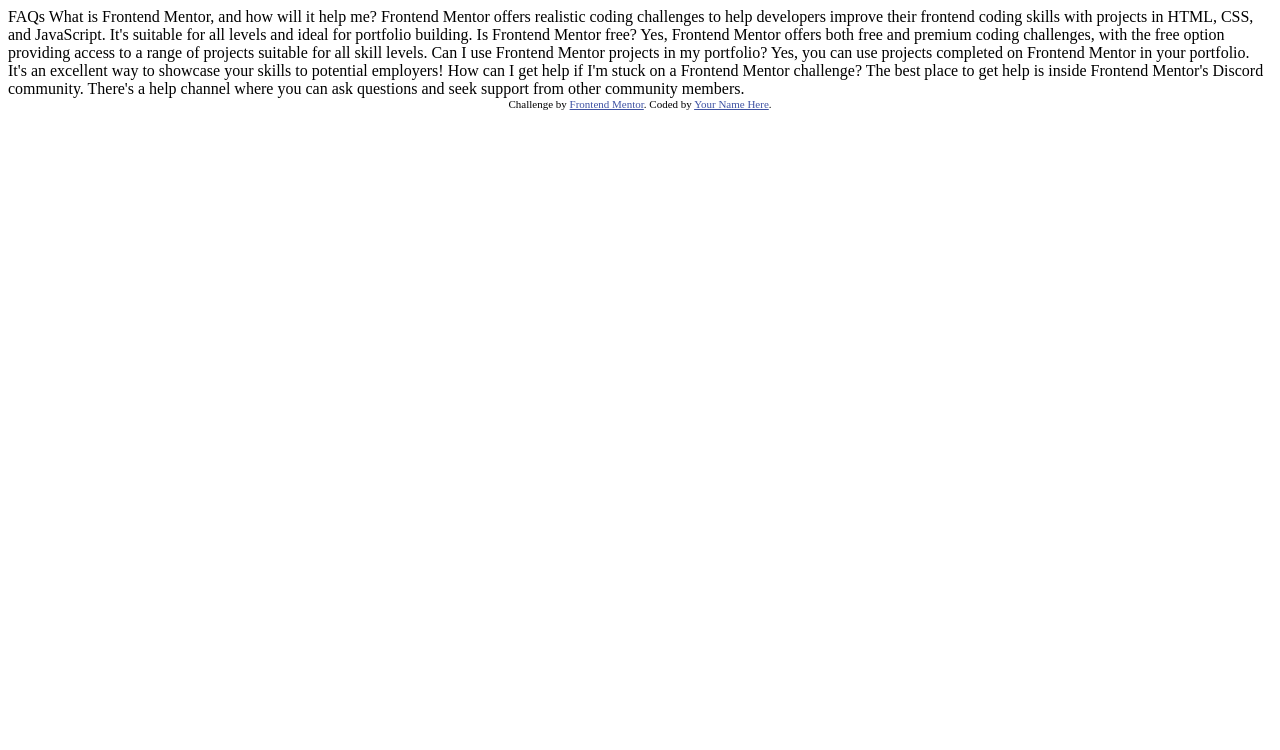
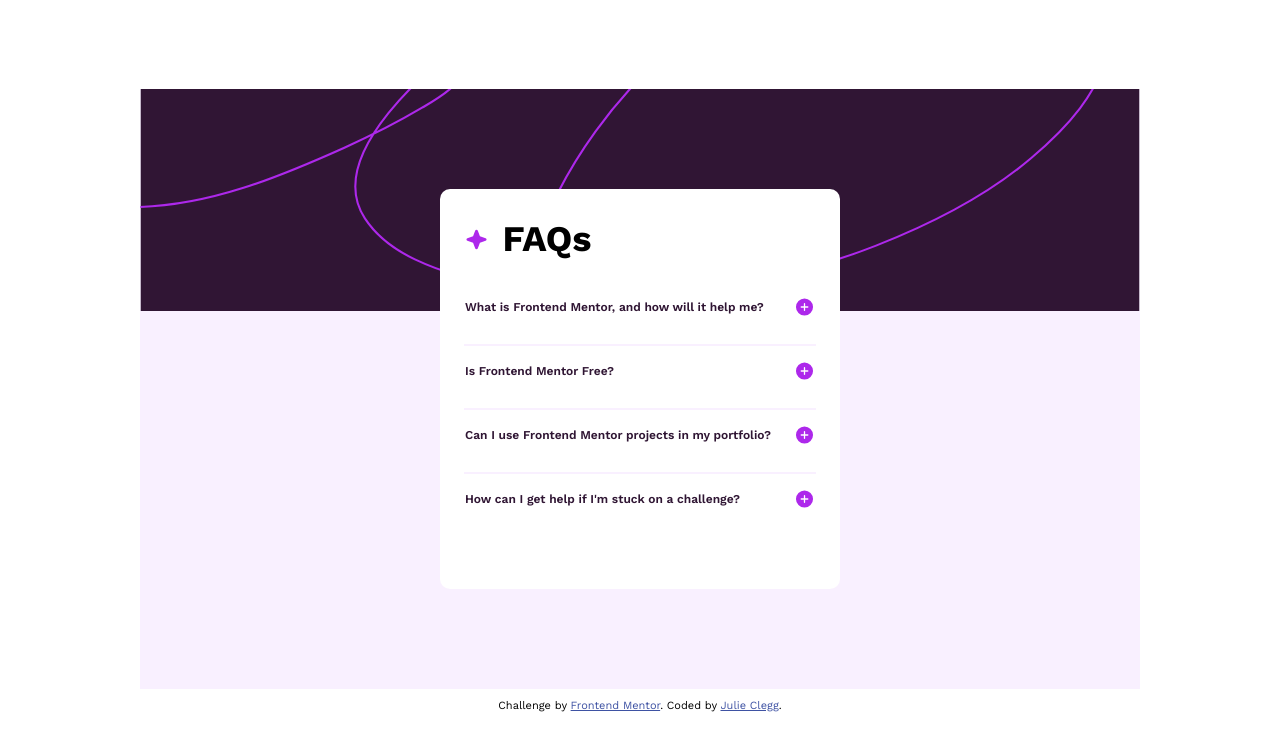
Before and after one commit to jclegg31/accordion-faq, a plain HTML site: page index.html in a window 1280 px wide. Drawn offline with nearby package versions, Linux system fonts and the light colour scheme.

Commit message:
desktop version

```diff
--- /dev/null
+++ b/css/style.css
@@ -0,0 +1,102 @@
+:root {
+  --bg-color: hsl(275, 100%, 97%);
+  --bg-container: hsl(0, 0%, 100%);
+  --font-graypurple: hsl(292, 16%, 49%);
+  --darkpurple: hsl(292, 42%, 14%);
+}
+
+body {
+  font-family: 'Work Sans', sans-serif;
+  margin: 0;
+  padding: 0;
+  box-sizing: border-box;
+  height: 100vh;
+
+  display: flex;
+  flex-direction: column;
+  justify-content: center;
+  align-items: center;
+}
+
+hr {
+  width: 350px;
+  border: 1px solid var(--bg-color);
+}
+
+.main-container {
+  height: 600px;
+  width: 1000px;
+  background-color: var(--bg-color);
+
+  background-image: url('../assets/images/background-pattern-desktop.svg');
+  background-repeat: no-repeat;
+  background-position: top;
+  background-size: contain;
+
+  display: flex;
+  justify-content: center;
+  align-items: center;
+}
+
+.content-container {
+  height: 400px;
+  width: 400px;
+  background-color: var(--bg-container);
+  border-radius: 10px;
+}
+
+.content-header {
+  font-size: 24px;
+  font-weight: 700;
+  margin-left: 25px;
+  display: flex;
+}
+
+.content-header img {
+  width: 6%;
+  margin-right: 15px;
+}
+
+.accordion-wrapper {
+  width: 350px;
+  margin: 0 auto;
+}
+
+.accordion-heading {
+  display: flex;
+  justify-content: space-between;
+}
+
+.accordion-heading img {
+  width: 6%;
+}
+
+.accordion-heading h2 {
+  font-size: 12px;
+  font-weight: 600;
+  color: var(--darkpurple);
+}
+
+.accordion-content p {
+  font-size: 10px;
+  line-height: 1.4;
+  color: var(--font-graypurple);
+  height: 0;
+  overflow: hidden;
+  transition: 0.5s;
+  /* display: none; */
+}
+
+.accordion.active .accordion-content p {
+  height: 50px;
+}
+
+.attribution {
+  font-size: 11px;
+  text-align: center;
+  margin-top: 10px;
+}
+
+.attribution a {
+  color: hsl(228, 45%, 44%);
+}
--- a/index.html
+++ b/index.html
@@ -1,48 +1,99 @@
 <!DOCTYPE html>
 <html lang="en">
+
 <head>
   <meta charset="UTF-8">
-  <meta name="viewport" content="width=device-width, initial-scale=1.0"> <!-- displays site properly based on user's device -->
+  <meta name="viewport" content="width=device-width, initial-scale=1.0">
+  <!-- displays site properly based on user's device -->
 
   <link rel="icon" type="image/png" sizes="32x32" href="./assets/images/favicon-32x32.png">
+  <link rel="stylesheet" href="./css/style.css">
+  <link rel="preconnect" href="https://fonts.googleapis.com">
+  <link rel="preconnect" href="https://fonts.gstatic.com" crossorigin>
+  <link href="https://fonts.googleapis.com/css2?family=Work+Sans:wght@400;600;700&display=swap" rel="stylesheet">
 
   <title>Frontend Mentor | FAQ accordion</title>
 
-  <!-- Feel free to remove these styles or customise in your own stylesheet 👍 -->
-  <style>
-    .attribution { font-size: 11px; text-align: center; }
-    .attribution a { color: hsl(228, 45%, 44%); }
-  </style>
 </head>
+
 <body>
+  <main class="main-container">
+    <section class="content-container">
+      <div class="content-header">
+        <img src="./assets/images/icon-star.svg" alt="star icon">
+        <h1>FAQs</h1>
+      </div>
 
-  FAQs
-
-  What is Frontend Mentor, and how will it help me?
-
-  Frontend Mentor offers realistic coding challenges to help developers improve their
-  frontend coding skills with projects in HTML, CSS, and JavaScript. It's suitable for
-  all levels and ideal for portfolio building.
-
-  Is Frontend Mentor free?
-
-  Yes, Frontend Mentor offers both free and premium coding challenges, with the free
-  option providing access to a range of projects suitable for all skill levels.
-
-  Can I use Frontend Mentor projects in my portfolio?
-
-  Yes, you can use projects completed on Frontend Mentor in your portfolio. It's an excellent
-  way to showcase your skills to potential employers!
-
-  How can I get help if I'm stuck on a Frontend Mentor challenge?
-
-  The best place to get help is inside Frontend Mentor's Discord community. There's a help
-  channel where you can ask questions and seek support from other community members.
+      <div class="accordion-wrapper">
+        <div class="accordion">
+          <div class="accordion-heading">
+            <h2>What is Frontend Mentor, and how will it help me?</h2>
+            <img src="./assets/images/icon-plus.svg" alt="plus icon">
+          </div>
+          <div class="accordion-content">
+            <p>Frontend Mentor offers realistic coding challenges to help developers
+              improve their frontend coding skills with projects in HTML, CSS, and JavaScript.
+              It's suitable for all levels and ideal for portfolio building.
+            </p>
+          </div>
+        </div>
+      </div>
+      <hr>
+      <div class="accordion-wrapper">
+        <div class="accordion">
+          <div class="accordion-heading">
+            <h2>Is Frontend Mentor Free?</h2>
+            <img src="./assets/images/icon-plus.svg" alt="plus icon">
+          </div>
+          <div class="accordion-content">
+            <p>Lorem ipsum dolor sit amet consectetur, adipisicing elit. Provident id voluptatibus, cumque ut dolorum
+              sint numquam a porro cum ad.
+            </p>
+          </div>
+        </div>
+      </div>
+      <hr>
+      <div class="accordion-wrapper">
+        <div class="accordion">
+          <div class="accordion-heading">
+            <h2>Can I use Frontend Mentor projects in my portfolio?</h2>
+            <img src="./assets/images/icon-plus.svg" alt="plus icon">
+          </div>
+          <div class="accordion-content">
+            <p>Lorem ipsum dolor sit amet consectetur adipisicing elit. Reprehenderit repellendus cum id aliquam beatae
+              consequuntur fugiat rem fuga? Possimus asperiores ex distinctio dolorum quidem? Perspiciatis, placeat
+              libero? Esse, quos perferendis.
+            </p>
+          </div>
+        </div>
+      </div>
+      <hr>
+      <div class="accordion-wrapper">
+        <div class="accordion">
+          <div class="accordion-heading">
+            <h2>How can I get help if I'm stuck on a challenge?</h2>
+            <img src="./assets/images/icon-plus.svg" alt="plus icon">
+          </div>
+          <div class="accordion-content">
+            <p>Lorem ipsum dolor sit amet, consectetur adipisicing elit. Iste laborum ab animi! Velit sunt dignissimos
+              excepturi accusamus deserunt laboriosam earum!
+            </p>
+          </div>
+        </div>
+      </div>
+    </section>
 
 
-  <div class="attribution">
-    Challenge by <a href="https://www.frontendmentor.io?ref=challenge" target="_blank">Frontend Mentor</a>.
-    Coded by <a href="#">Your Name Here</a>.
-  </div>
+  </main>
+
+  <footer>
+    <div class="attribution">
+      Challenge by <a href="https://www.frontendmentor.io?ref=challenge" target="_blank">Frontend Mentor</a>.
+      Coded by <a href="https://jclegg31.github.io/portfolio/">Julie Clegg</a>.
+    </div>
+  </footer>
+
+  <script src="./js/index.js"></script>
 </body>
+
 </html>
--- /dev/null
+++ b/js/index.js
@@ -0,0 +1,31 @@
+const accordion = document.getElementsByClassName('accordion');
+let activeAccordion = null;
+
+for (i = 0; i < accordion.length; i++) {
+  accordion[i].addEventListener('click', function () {
+    if (this !== activeAccordion) {
+      //close previously opened accordion
+      if (activeAccordion) {
+        activeAccordion.classList.remove('active');
+        activeAccordion.querySelector('.accordion-content p').style.height =
+          '0';
+      }
+
+      //Open the clicked accordion
+      this.classList.toggle('active');
+      const content = this.querySelector('.accordion-content p');
+      content.style.height = content.scrollHeight + 'px';
+
+      // Update the activeAccordion reference
+      activeAccordion = this;
+    } else {
+      // Toggle the clicked accordion if it was the active one
+      this.classList.toggle('active');
+      const content = this.querySelector('.accordion-content p');
+      content.style.height = content.scrollHeight + 'px';
+
+      // Clear the activeAccordion reference
+      activeAccordion = null;
+    }
+  });
+}
```
